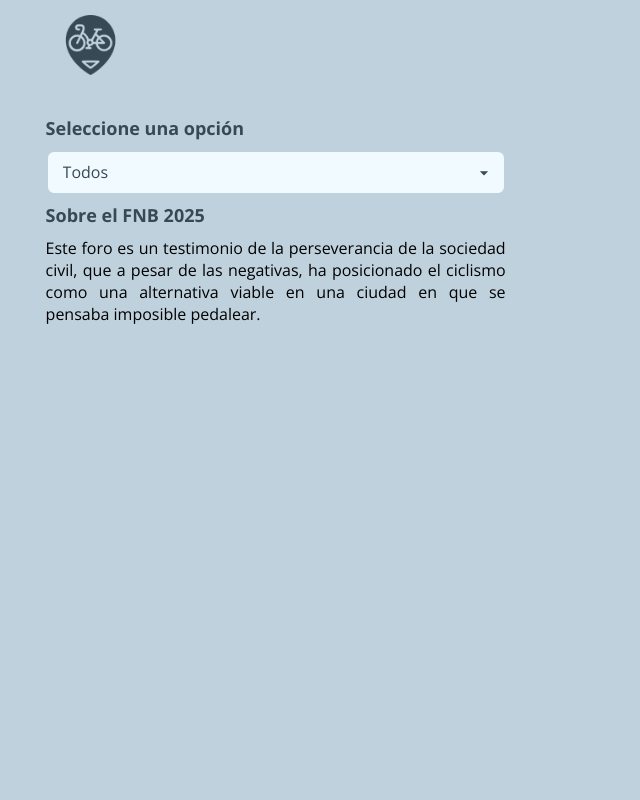
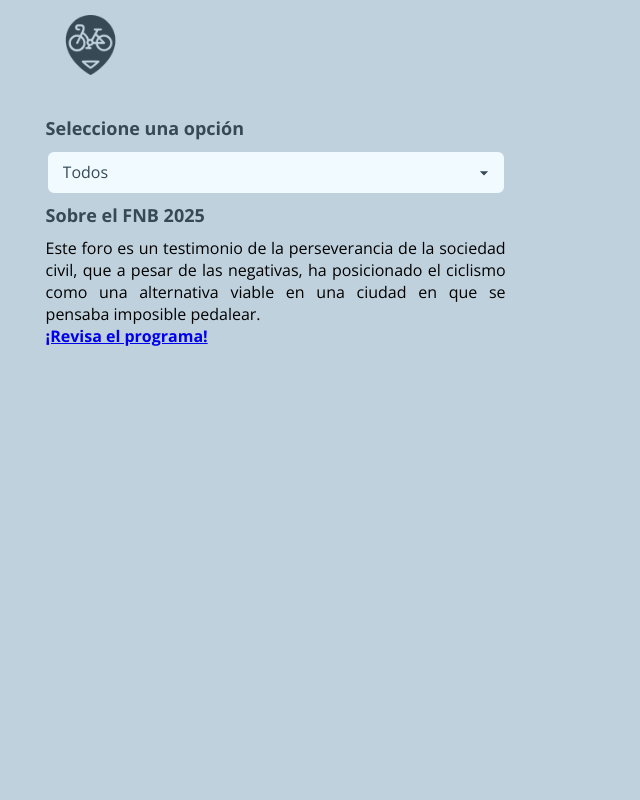
Before and after one commit to liberticl/cicloamigable, a Flask app: template templates/fnb.html in a window 1280 px wide. Shown: the whole page, without its empty margins (0-640 px from the left). Run offline with Flask 3, Linux system fonts and the light colour scheme; the template is opened without the code that fills it, so the values that code supplies are empty.

Commit message:
feat(fnb): se agrega link al programa

```diff
--- a/templates/fnb.html
+++ b/templates/fnb.html
@@ -28,6 +28,9 @@
             <p style="margin-top: 10px; text-align:justify">
                 Este foro es un testimonio de la perseverancia de la sociedad civil, que a pesar de las negativas, ha
                 posicionado el ciclismo como una alternativa viable en una ciudad en que se pensaba imposible pedalear.
+            </p>
+            <p>
+                <a href="https://fnb.cl/programa/" target="_blank"><b>¡Revisa el programa!</b></a>
             </p>
         </div>
         {% endif %}
```
